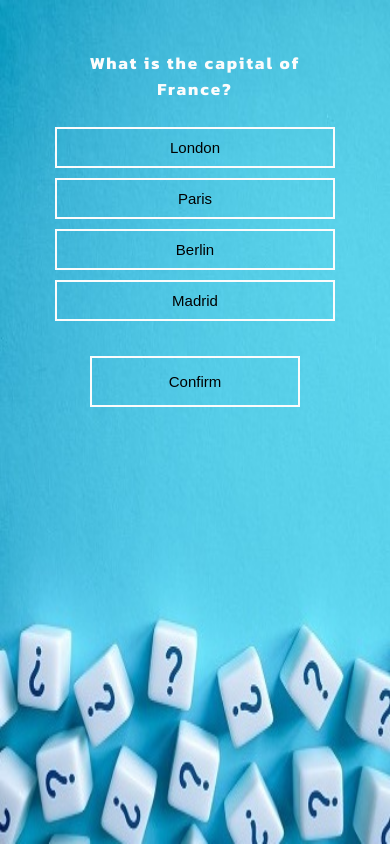
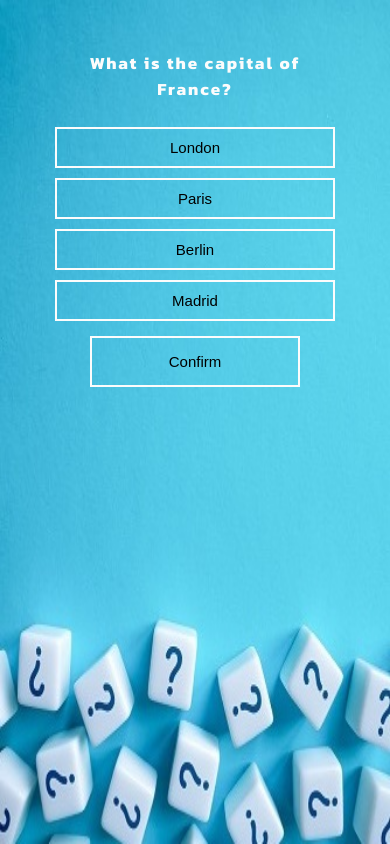
Before and after one commit to OskarKuchta/React-Quiz, a React (Vite) app in the folder app/: page / in a window 390 px wide. Built offline with nearby package versions, Linux system fonts and the light colour scheme.

Commit message:
Mini visual changes and delete message after change state

```diff
--- a/app/src/components/quiz.jsx
+++ b/app/src/components/quiz.jsx
@@ -9,6 +9,7 @@ const Quiz = () => {
   const [message, setMessage] = useState("");
   const [current, setCurrent] = useState(0);
   const [correct, setCorrect] = useState(0);
+  const [answer, setAnswer] = useState(false);
   let submitBtn = document.querySelector(".submit");
   const getValue = (event) => {
     setValue(event.target.innerHTML);
@@ -32,13 +33,13 @@ const Quiz = () => {
       if (current == questions.length - 1) {
         submitBtn.innerHTML = "Check your score";
       }
-      info.style.display = "inline-block";
+      setAnswer(true);
     } else {
       setCurrent(current + 1);
       setValue("");
       submitBtn.innerHTML = "Confirm";
       submitBtn.blur();
-      info.style.display = "none";
+      setAnswer(false);
     }
   };
   return (
@@ -51,7 +52,7 @@ const Quiz = () => {
           <Button onClick={getValue}>{questions[current].options[2]}</Button>
           <Button onClick={getValue}>{questions[current].options[3]}</Button>
           <Submit onClick={checkAnswer} id="next-question" />
-          {message ? <p className="message">{message}</p> : ""}
+          {answer ? <p className="message">{message}</p> : null}
         </>
       ) : null}
       {current == questions.length ? (
--- a/app/src/index.css
+++ b/app/src/index.css
@@ -45,7 +45,7 @@ body {
 }
 
 .submit {
-  margin-top: 7rem;
+  margin-top: 3rem;
   width: 60%;
 }
 
@@ -63,9 +63,10 @@ body {
 }
 
 .message {
-  margin-top: 3rem;
+  margin-top: 2rem;
   font-size: 2rem;
   color: rgb(252, 252, 252);
+  text-align: center;
 }
 
 .finish {
@@ -93,7 +94,7 @@ body {
     margin: 0.5rem;
   }
   .submit {
-    margin-top: 3rem;
+    margin-top: 1rem;
   }
   .message {
     font-size: 1.5rem;
--- a/app/src/index.scss
+++ b/app/src/index.scss
@@ -43,7 +43,7 @@ body {
 }
 
 .submit {
-  margin-top: 7rem;
+  margin-top: 3rem;
   width: 60%;
 }
 .btn:hover,
@@ -59,9 +59,10 @@ body {
 }
 
 .message {
-  margin-top: 3rem;
+  margin-top: 2rem;
   font-size: 2rem;
   color: $white;
+  text-align: center;
 }
 .finish {
   font-size: 3.5rem;
@@ -87,7 +88,7 @@ body {
     margin: 0.5rem;
   }
   .submit {
-    margin-top: 3rem;
+    margin-top: 1rem;
   }
   .message {
     font-size: 1.5rem;
```
